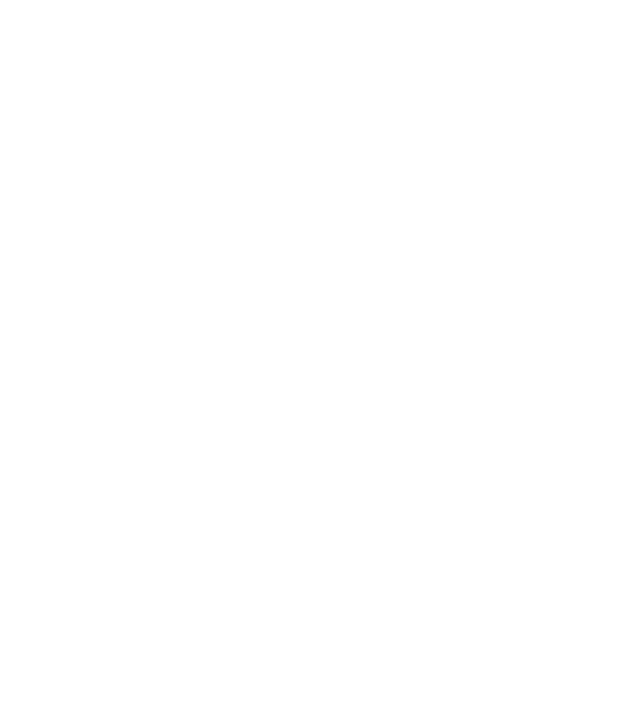
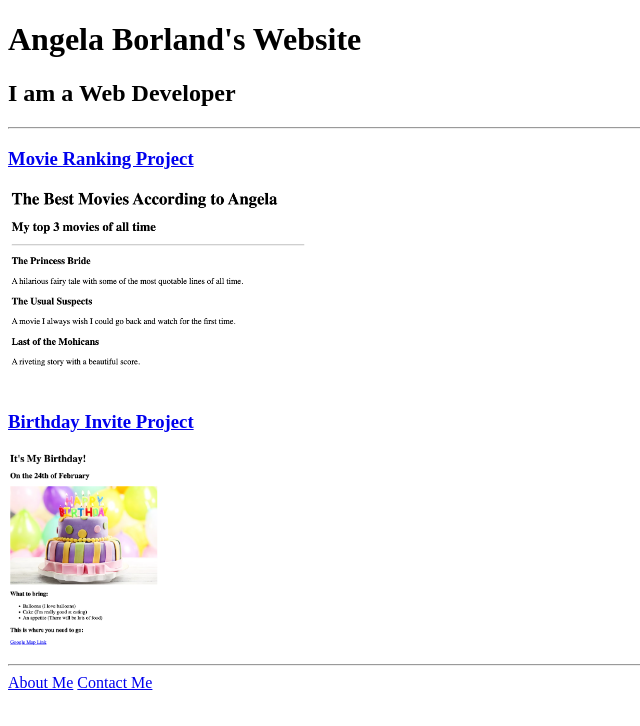
Before and after one commit to TheViolentFemme/html-portfolio, a plain HTML site: page index.html in a window 1280 px wide. Shown: the whole page, without its empty margins (0-640 px from the left). Drawn offline with Linux system fonts and the light colour scheme.

Commit message:
Add files via upload

```diff
--- a/index.html
+++ b/index.html
@@ -1,15 +1,19 @@
-<!-- TODO 1: Create the HTML Boilerplate -->
-
-<!-- TODO 2: Add Your previous projects' HTML into the public folder -->
-
-<!-- TODO 3: Take screenshots of your project previews and add the images to the images folder -->
-
-<!-- TODO 4: Add titles/subtitles etc. -->
-
-<!-- TODO 5: Add a link to the project pages -->
-
-<!-- TODO 6: Add images to show the project previews
-HINT for TODO 6: You can use the height attribute set to 200 to make the image smaller:
-https://developer.mozilla.org/en-US/docs/Web/HTML/Element/img#attr-height -->
-
-<!-- TODO 7: Add the Contact Me and About Me page links -->
+<!DOCTYPE html>
+<html lang="en">
+    <head>
+        <meta charset="UTF-8">
+        <title>Angela Borland</title>
+    </head>
+    <body>
+        <h1>Angela Borland's Website</h1>
+        <h2>I am a Web Developer</h2>
+        <hr />
+        <a href="./public/movie-ranking.html"><h3>Movie Ranking Project</h3></a>
+        <img src="./assets/images/movie-ranking.png" height= 200 alt="movie rankings" />
+        <a href="./public/birthday-invite.html"><h3>Birthday Invite Project</h3></a>
+        <img src="./assets/images/birthday-invite.png" height= 200 alt="movie rankings" />
+        <hr />
+        <a href="./public/about.html">About Me</a>
+        <a href="./public/contact.html">Contact Me</a>
+    </body>
+</html>
```
